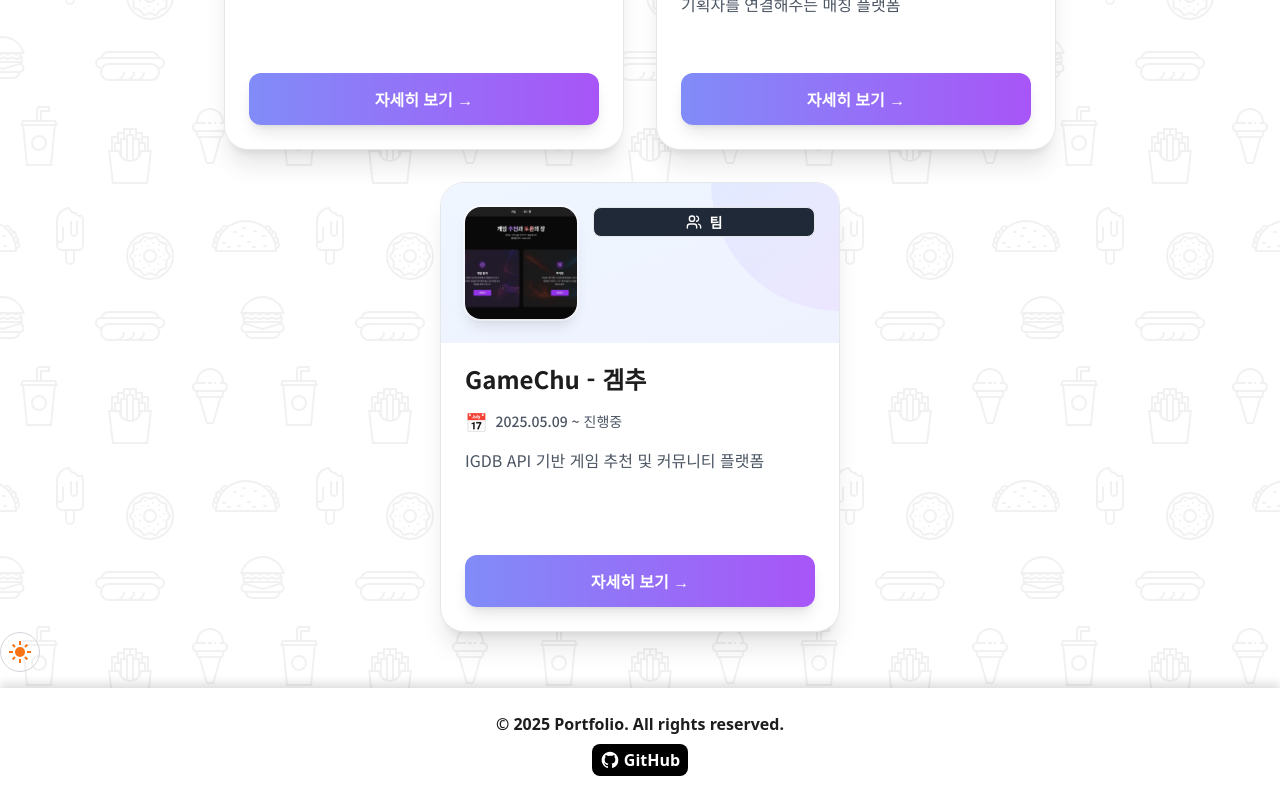
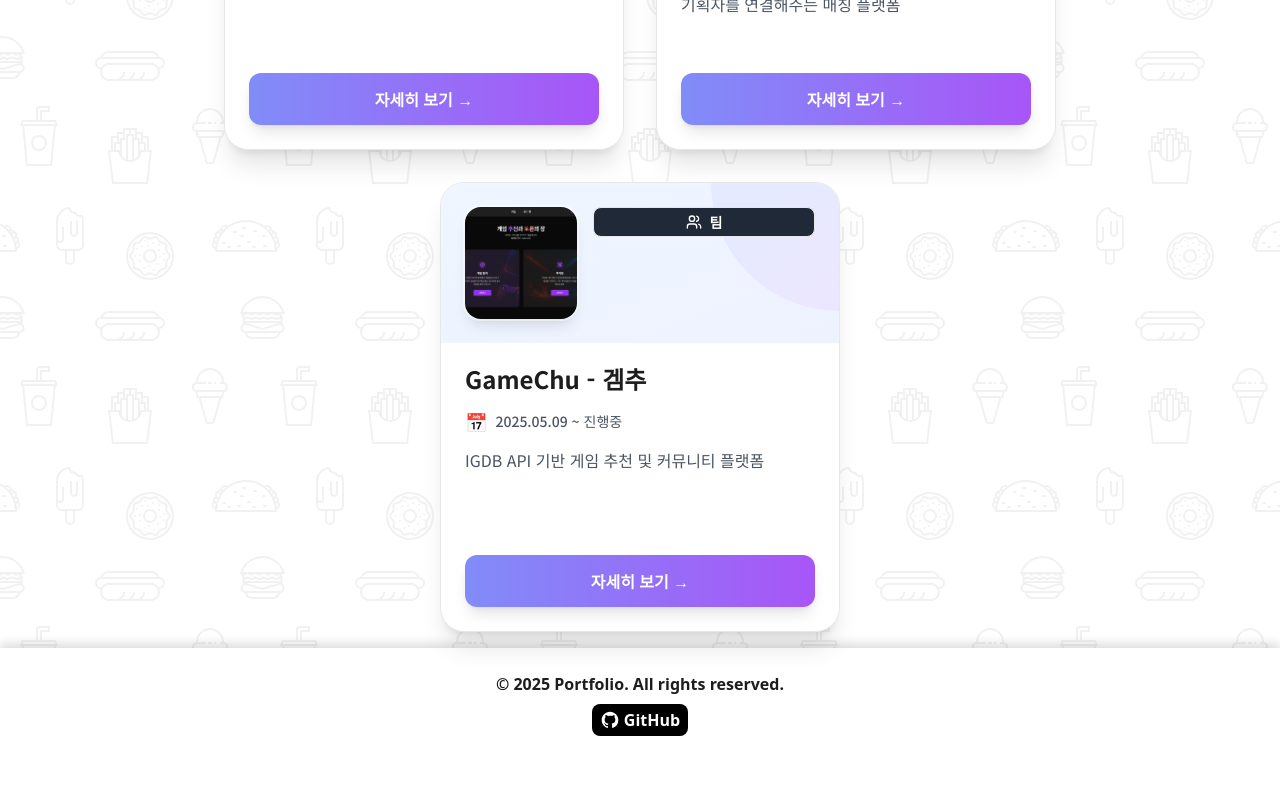
Before and after one commit to roastt1/Portfolio, a Next.js app: page / in a window 1280 px wide. Shown: the part 4124-4924 px from the top of the page. After the commit the page ends 4884 px from the top, so only its background shows below. Built offline with nearby package versions, Linux system fonts and the light colour scheme.

Commit message:
[refactor] 헤더로 이동 후 레이아웃에 남아있던 DarkMode 컴포넌트 제거

```diff
--- a/app/layout.tsx
+++ b/app/layout.tsx
@@ -42,7 +42,6 @@ export default function RootLayout({
                     {children}
                 </main>
                 <ScrollToTopButton />
-                <DarkMode />
                 <Footer />
             </body>
         </html>
```
